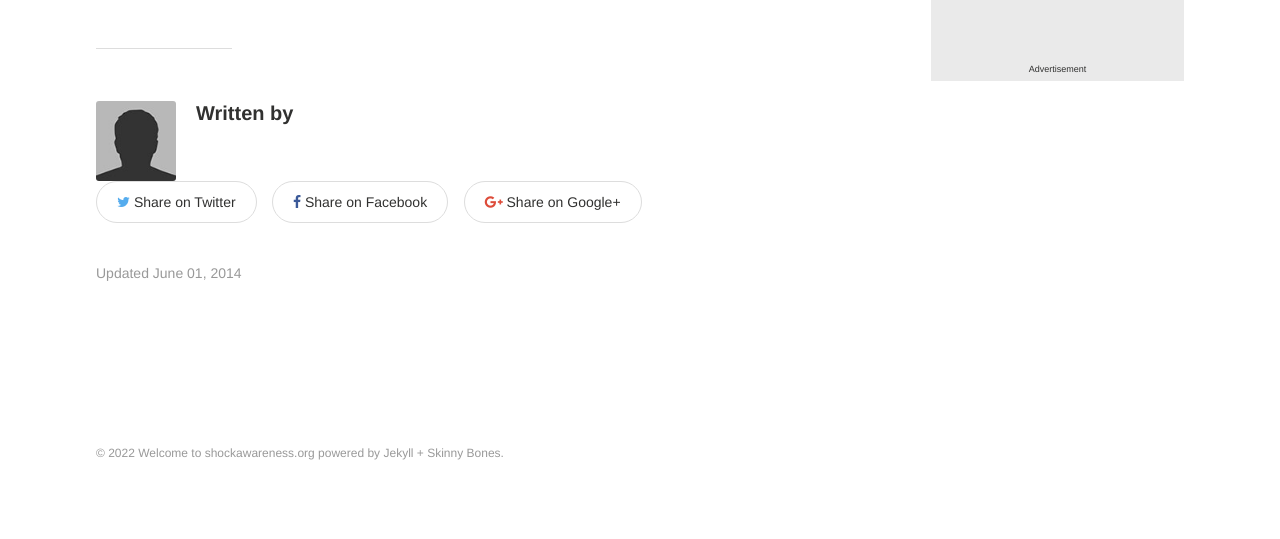
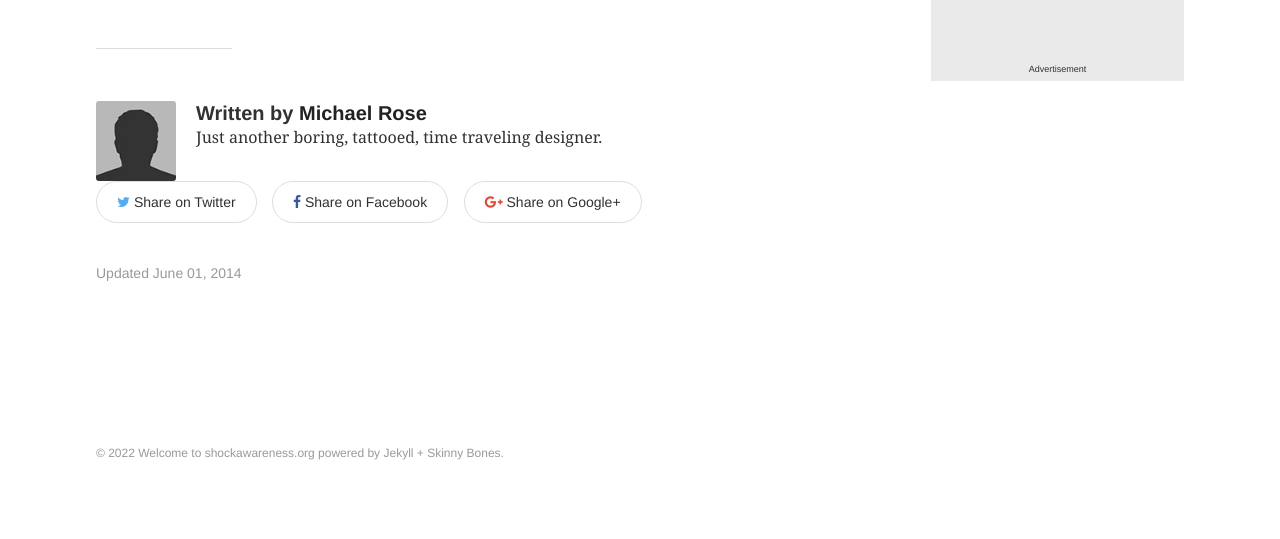
Before and after one commit to ShockAwareness/www, a Jekyll site: the page built from _posts/articles/2014-05-31-video-post-test.md, in a window 1280 px wide. Shown: the part 836-1375 px from the top of the page. Built offline with Jekyll 4.4.1, drawn with Linux system fonts in a browser that asks for light colours.

Commit message:
Update _config.yml

```diff
--- a/_config.yml
+++ b/_config.yml
@@ -2,9 +2,9 @@
 
 title: "Welcome to shockawareness.org"
 description: "Our mission is to educate families and communities of the risk of worn or unsafe shocks.  We also provide grants for replacing worn shocks on vehicles, complete the application under the grant menu to apply."
-logo: # 120x120 px default image used for Twitter summary card
-teaser: # 400x250 px default teaser image used in image archive grid
-locale: en
+logo: 120x120.gif
+teaser: 400x250.gif
+locale: en_US
 url: "https://shockawareness.org"
 baseurl: "/"
 feed:
@@ -27,14 +27,15 @@ plugins:
 
 # Site owner
 owner:
-  name:
-  email:
-  twitter:
+  name: "Michael Rose"
+  web: "https://mademistakes.com"
+  twitter: "mmistakes"
+  bio: "Just another boring, tattooed, time traveling designer."
+  avatar: "bio-photo.jpg" # 160x160 px image for author byline
   google:
-    ad-client:
-    ad-slot:
-  bio:
-  avatar: bio-photo.jpg # 160x160 px image for author byline
+    plus: "+MichaelRoseDesign"
+    ad-client: "ca-pub-7328585512091257"
+    ad-slot: 3049671934
   disqus-shortname:
 
 
```
